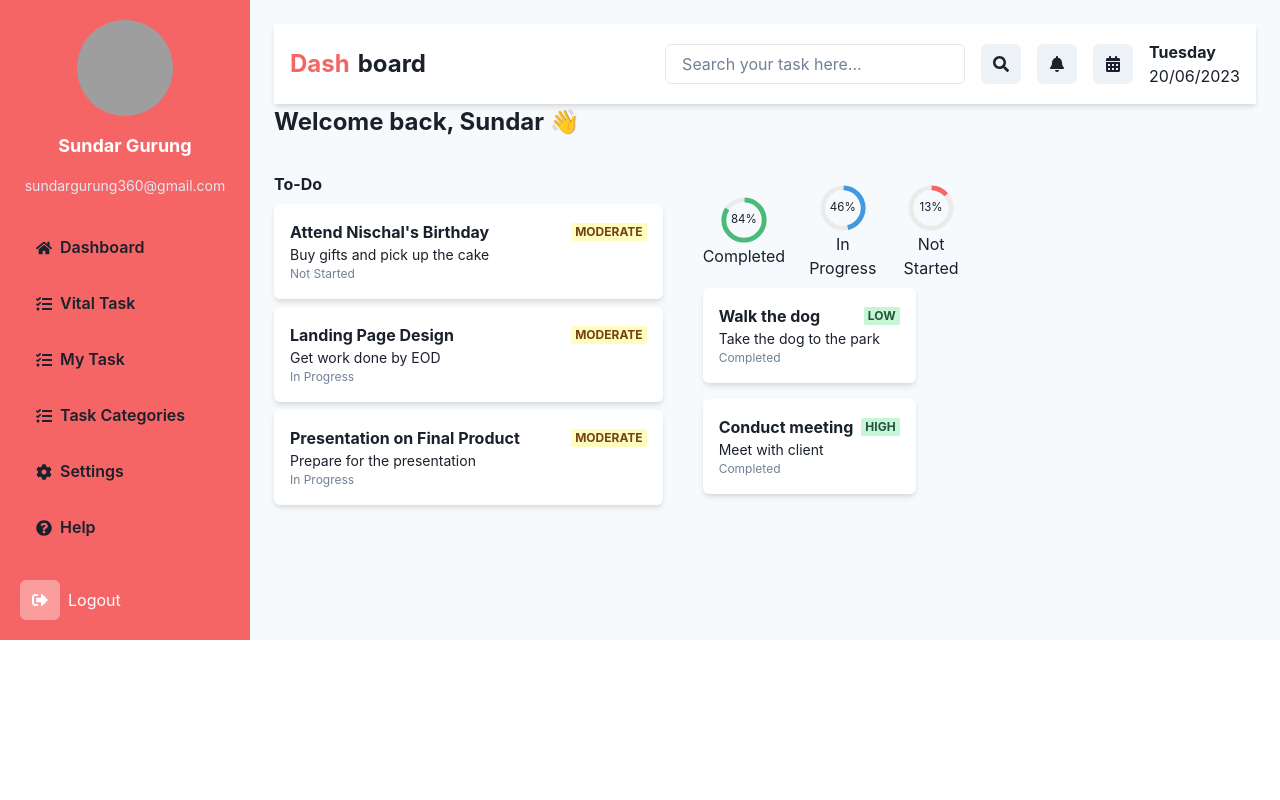
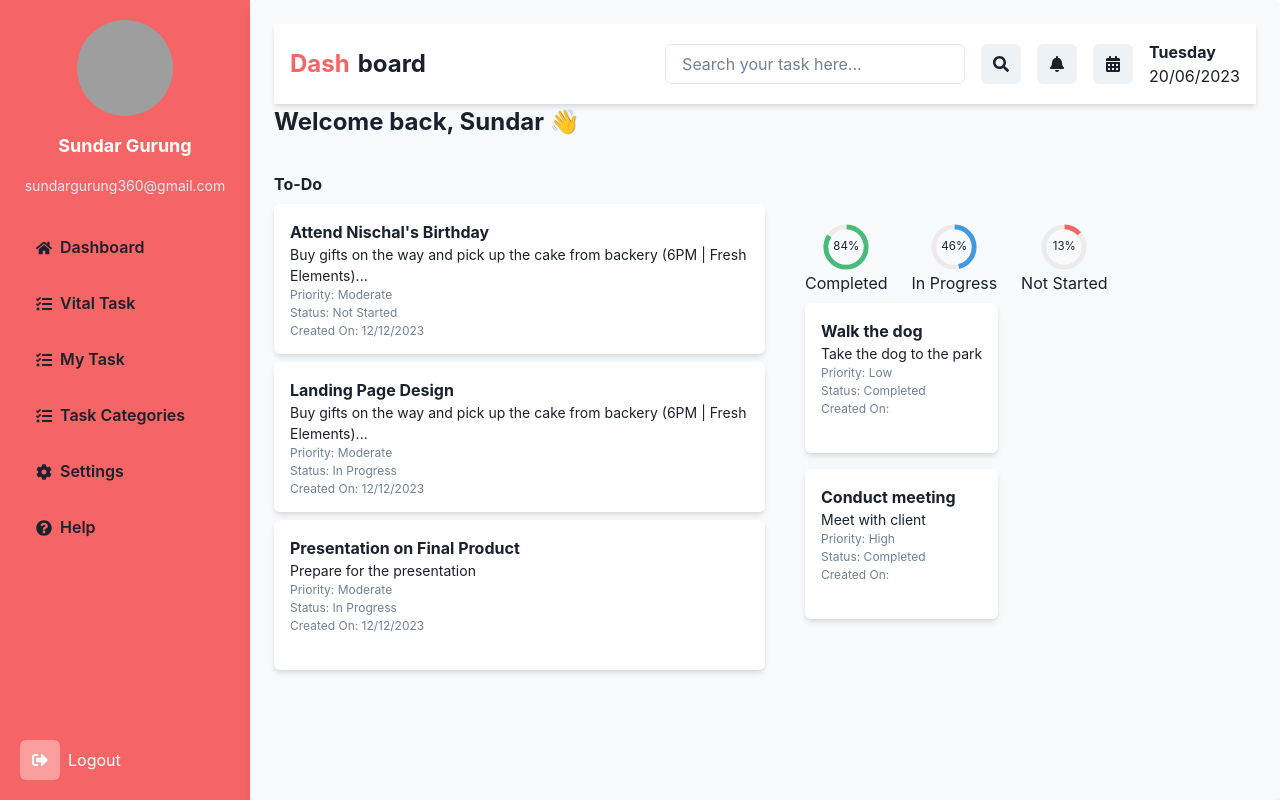
Before and after one commit to sumansauravmay/areness_assignment, a React (Create React App) app in the folder areness/: page /dashboard in a window 1280 px wide. Built offline with nearby package versions, Linux system fonts and the light colour scheme; grey boxes are pictures that could not be loaded.

Commit message:
dashboard

```diff
--- a/areness/src/components/CompletedTasks.jsx
+++ b/areness/src/components/CompletedTasks.jsx
@@ -4,8 +4,22 @@ import TaskCard from "./TaskCard";
 function CompletedTasks() {
   return (
     <VStack spacing={4}>
-      <TaskCard task={{ title: "Walk the dog", description: "Take the dog to the park", status: "Completed", priority: "Low" }} />
-      <TaskCard task={{ title: "Conduct meeting", description: "Meet with client", status: "Completed", priority: "High" }} />
+      <TaskCard
+        task={{
+          title: "Walk the dog",
+          description: "Take the dog to the park",
+          status: "Completed",
+          priority: "Low",
+        }}
+      />
+      <TaskCard
+        task={{
+          title: "Conduct meeting",
+          description: "Meet with client",
+          status: "Completed",
+          priority: "High",
+        }}
+      />
     </VStack>
   );
 }
--- a/areness/src/components/TaskCard.jsx
+++ b/areness/src/components/TaskCard.jsx
@@ -2,14 +2,14 @@ import { Box, Text, HStack, Badge, VStack } from "@chakra-ui/react";
 
 function TaskCard({ task }) {
   return (
-    <Box p={4} bg="white" shadow="md" borderRadius="md" w="full">
+    <Box p={4} bg="white" shadow="md" borderRadius="md" w="full" h="150px">
       <HStack justify="space-between">
         <Text fontWeight="bold">{task.title}</Text>
-        <Badge colorScheme={task.priority === "Moderate" ? "yellow" : "green"}>{task.priority}</Badge>
       </HStack>
       <Text fontSize="sm">{task.description}</Text>
-      <Text fontSize="xs" color="gray.500">{task.time}</Text>
-      <Text fontSize="xs" color="gray.500">{task.status}</Text>
+      <Text fontSize="xs" color="gray.500">Priority: {task.priority}</Text>
+      <Text fontSize="xs" color="gray.500">Status: {task.status}</Text>
+      <Text fontSize="xs" color="gray.500">Created On: {task.time}</Text>
     </Box>
   );
 }
--- a/areness/src/pages/Dashboard.jsx
+++ b/areness/src/pages/Dashboard.jsx
@@ -1,3 +1,69 @@
+// import React from "react";
+// import Navbar from "../components/Navbar";
+// import Sidebar from "../components/Sidebar";
+// import TaskCard from "../components/TaskCard";
+// import CompletedTasks from "../components/CompletedTasks";
+// import TaskStatus from "../components/TaskStatus";
+// import { Flex, Box, VStack, HStack, Text } from "@chakra-ui/react";
+
+// const Dashboard = () => {
+//   return (
+//     <>
+//       <Flex>
+//         <Sidebar />
+//         <Box flex="1" p={6} bg="gray.50">
+//           <Navbar />
+//           <VStack spacing={8} align="start">
+//             <Text fontSize="2xl" fontWeight="bold">
+//               Welcome back, Sundar 👋
+//             </Text>
+
+//             <HStack spacing={10}>
+//               <VStack align="start" w="60%">
+//                 <Text fontWeight="bold">To-Do</Text>
+//                 <TaskCard
+//                   task={{
+//                     title: "Attend Nischal's Birthday",
+//                     description: "Buy gifts and pick up the cake",
+//                     status: "Not Started",
+//                     priority: "Moderate",
+//                   }}
+//                 />
+//                 <TaskCard
+//                   task={{
+//                     title: "Landing Page Design",
+//                     description: "Get work done by EOD",
+//                     status: "In Progress",
+//                     priority: "Moderate",
+//                   }}
+//                 />
+//                 <TaskCard
+//                   task={{
+//                     title: "Presentation on Final Product",
+//                     description: "Prepare for the presentation",
+//                     status: "In Progress",
+//                     priority: "Moderate",
+//                   }}
+//                 />
+//               </VStack>
+
+//               <VStack align="start" w="40%">
+//                 <TaskStatus />
+//                 <CompletedTasks />
+//               </VStack>
+//             </HStack>
+//           </VStack>
+//         </Box>
+//       </Flex>
+//     </>
+//   );
+// };
+
+// export default Dashboard;
+
+
+
+
 import React from "react";
 import Navbar from "../components/Navbar";
 import Sidebar from "../components/Sidebar";
@@ -9,32 +75,40 @@ import { Flex, Box, VStack, HStack, Text } from "@chakra-ui/react";
 const Dashboard = () => {
   return (
     <>
-      <Flex>
+      <Flex minHeight="100vh">
         <Sidebar />
-        <Box flex="1" p={6} bg="gray.50">
+        <Box
+          flex="1"
+          p={6}
+          bg="gray.50"
+          boxShadow="lg"  // Adds a large shadow for better visual effect
+          borderRadius="md"  // Optional: Adds a subtle border radius to soften the corners
+        >
           <Navbar />
           <VStack spacing={8} align="start">
             <Text fontSize="2xl" fontWeight="bold">
               Welcome back, Sundar 👋
             </Text>
 
-            <HStack spacing={10}>
-              <VStack align="start" w="60%">
+            <HStack spacing={10} width="100%">  {/* Ensure full width of available space */}
+              <VStack align="start" w="50%">
                 <Text fontWeight="bold">To-Do</Text>
                 <TaskCard
                   task={{
                     title: "Attend Nischal's Birthday",
-                    description: "Buy gifts and pick up the cake",
+                    description: "Buy gifts on the way and pick up the cake from backery (6PM | Fresh Elements)...",
                     status: "Not Started",
                     priority: "Moderate",
+                    time:"12/12/2023"
                   }}
                 />
                 <TaskCard
                   task={{
                     title: "Landing Page Design",
-                    description: "Get work done by EOD",
+                    description: "Buy gifts on the way and pick up the cake from backery (6PM | Fresh Elements)...",
                     status: "In Progress",
                     priority: "Moderate",
+                     time:"12/12/2023"
                   }}
                 />
                 <TaskCard
@@ -43,6 +117,7 @@ const Dashboard = () => {
                     description: "Prepare for the presentation",
                     status: "In Progress",
                     priority: "Moderate",
+                     time:"12/12/2023"
                   }}
                 />
               </VStack>
```
